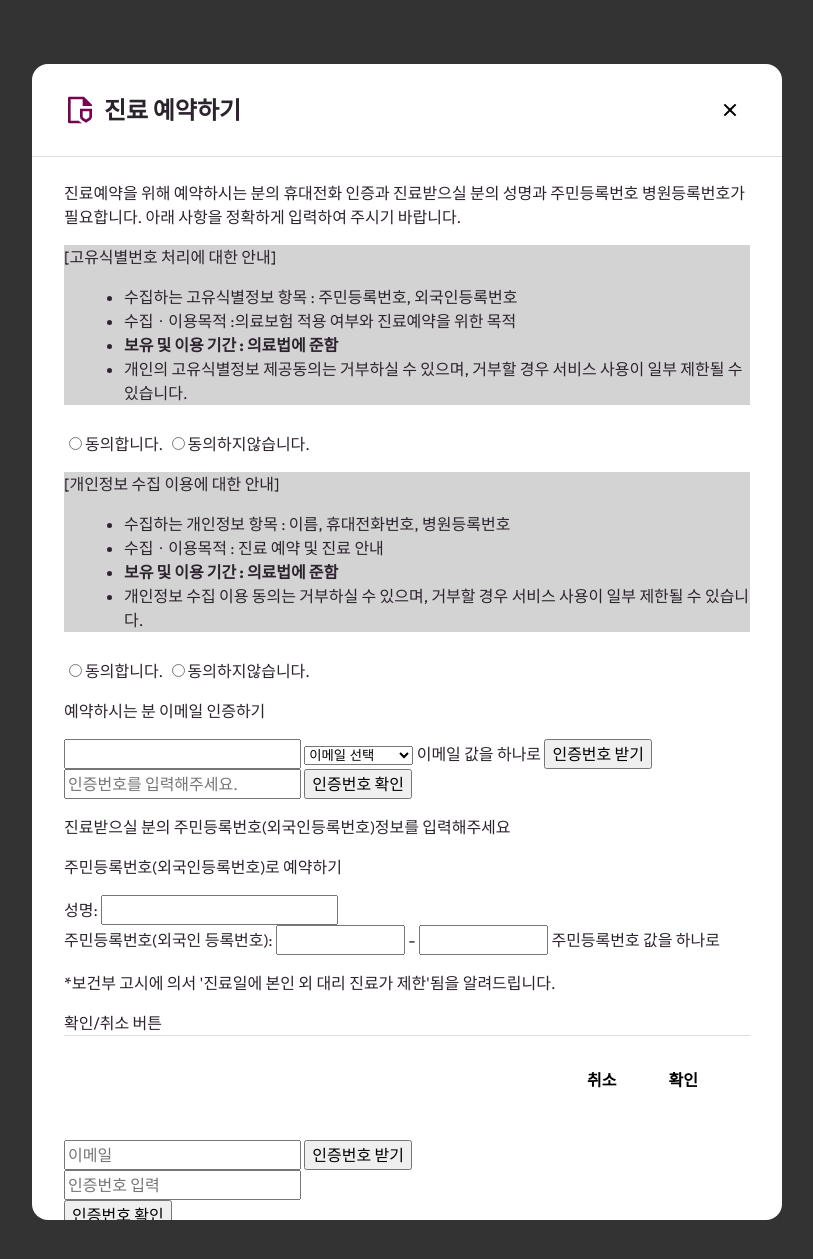
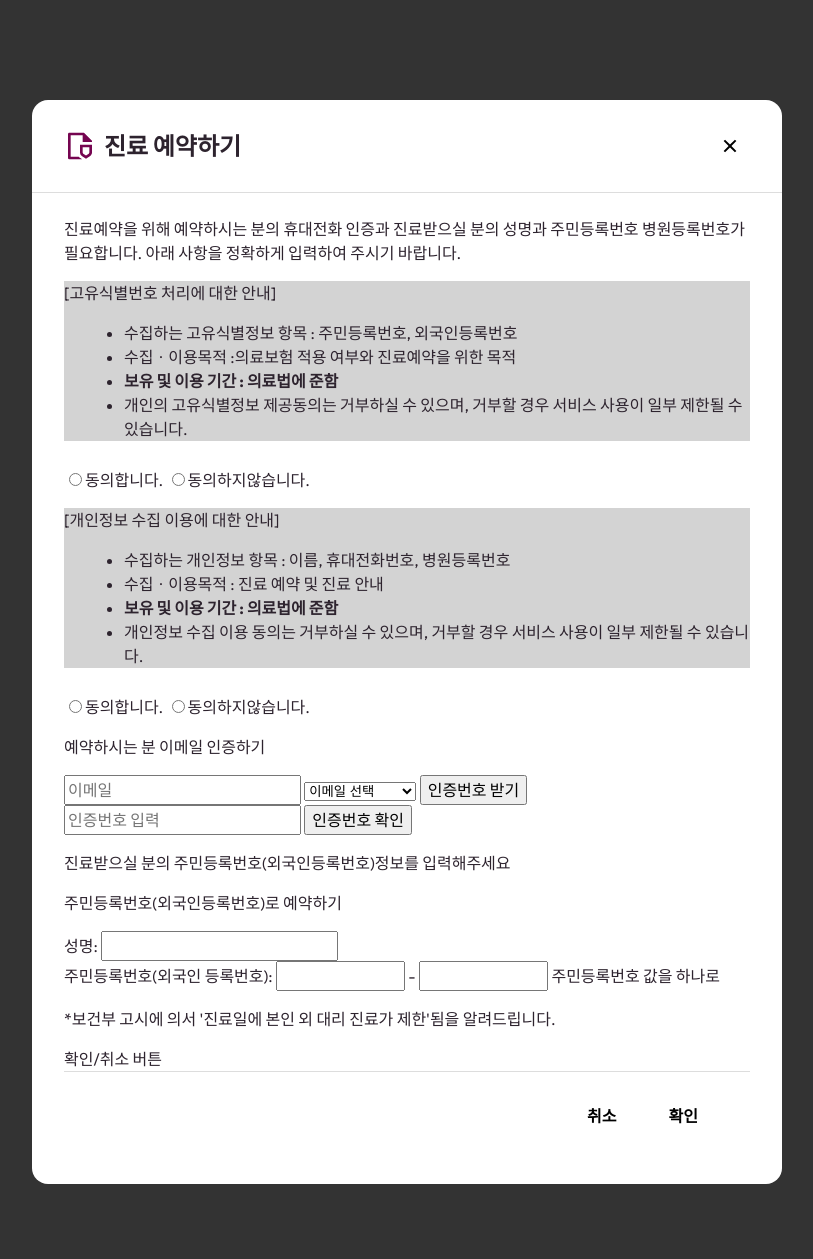
Before and after one commit to hojomu/TEAM_CONTROL_Reservation, a Java web app: page /reservation in a window 1280 px wide. Shown: the top 1259 px of the page, without its empty margins (233-1046 px from the left). Run offline with Spring Boot 4, a stand-in JSP engine, Linux system fonts and the light colour scheme; the project's own start-up code is not run, and a stand-in starts its controllers and pages.

Commit message:
soom 03:53

```diff
--- a/TEAM_CONTROL_Reservation/src/main/webapp/WEB-INF/views/reservation.jsp
+++ b/TEAM_CONTROL_Reservation/src/main/webapp/WEB-INF/views/reservation.jsp
@@ -65,28 +65,27 @@
       <input type="radio" id="agree">동의합니다.
       <input type="radio" id="no_agree">동의하지않습니다.
 
-        <form name="form" action="/test1" method="post">
- 		<p>예약하시는 분 이메일 인증하기</p>
-			<div class="insert_email">
-				<input type="text" id="first_email" />
-				<select id="second_email_select"  onblur="sum_email()">
-					<option id="second_email" value="0" >이메일 선택</option>
-					<option id="second_email" value="@naver.com" >@ naver.com</option>
-    				<option id="second_email" value="@google.com">@ google.com</option>
-    				<option id="second_email" value="@kakao.com">@ kakao.com</option>
-    				<option id="second_email" value="@nate.com">@ nate.com</option>
-    				<option id="second_email" value="@nate.com">@ daum.com</option>
-				</select>
+	    <form name="form" action="/reservation" method="post">
+	    	<p>예약하시는 분 이메일 인증하기</p>
+			<div class="email_auth">
+			<input type="text" id="first_email" placeholder="이메일">
+ 			<select id="second_email" required onblur="sum_email()">
+ 				<option>이메일 선택</option>
+				<option>@naver.com</option>
+				<option>@daum.net</option>
+				<option>@gmail.com</option>
+				<option>@hanmail.com</option>
+				<option>@yahoo.co.kr</option>
+ 			</select>
+			<button type="button" class="email_auth_btn">인증번호 받기</button>
+			</div>
 
- 		이메일 값을 하나로
-		<input type="hidden" name="email" />
-			<button type="button" onclick="email_check()" >인증번호 받기</button>
-			<div id="email_warn" ></div>
-			<input type="text" placeholder="인증번호를 입력해주세요."  >
-			<span class="email_num_warn"></span>
-			<button type="button" >인증번호 확인</button>
-		</div>
+			<input type="text" placeholder="인증번호 입력" id="email_auth_key">
+			<button type="button" id="join">인증번호 확인</button>
+		</form>
 
+
+ 	    <form name="form" action="/test1" method="post">
 		<p>진료받으실 분의 주민등록번호(외국인등록번호)정보를 입력해주세요</p>
 			<div class="insert_information">
 				<p>주민등록번호(외국인등록번호)로 예약하기</p>
@@ -108,20 +107,6 @@
 
 	    </form>
 
-			<form id="join_frm" action="/reservation" method="post">
-				<div class="join_box">
-					<div class="email_auth">
-						<input type="text" placeholder="이메일" name="email" id="email" class="email">
-						<button type="button" id="email_auth_btn" class="email_auth_btn">인증번호 받기</button>
-					</div>
-					<input type="text" placeholder="인증번호 입력" id="email_auth_key">
-				</div>
-				<button type="button" id="join" class="join_btn">인증번호 확인</button>
-			</form>
-
-
-
-
 	     </section>
   </article>
 </div>
--- a/TEAM_CONTROL_Reservation/src/main/webapp/resources/js/email.js
+++ b/TEAM_CONTROL_Reservation/src/main/webapp/resources/js/email.js
@@ -14,7 +14,8 @@
 	});
 
 	$(".email_auth_btn").click(function(){
-    	 var email = $('#email').val();
+		//이메일 주소 하나로 합치기
+		var email = $('#first_email').val() + $('#second_email').val();
 
     	 if(email == ''){
     	 	alert("이메일을 입력해주세요.");
--- a/TEAM_CONTROL_Reservation/src/main/webapp/resources/js/reservation.js
+++ b/TEAM_CONTROL_Reservation/src/main/webapp/resources/js/reservation.js
@@ -1,16 +1,20 @@
 
 //이메일 주소 하나로 합치기
-function sum_email(){
-	 first_email=document.form.first_email.value;
-	/* second_email=document.form.second_email.value;*/
+/*function sum_email(){
+	 first_email = document.form.first_email.value;
+	 second_email = document.form.second_email.value;
+	 email = first_email + second_email;
+	 alert(email);
+
 
 	var second_email = document.getElementById("second_email");
 	var value=(second_email.options[second_email.selectedIndex].value);
 
 	email=first_email+second_email.options[second_email.selectedIndex].value;
+ 	alert(email);
+}*/
 
- 	alert(email);
-}
+
 
 //주민등록번호 주소 하나로 합치기
 function sum_personalnum(){
@@ -22,7 +26,7 @@ function sum_personalnum(){
 }
 
 //이메일 인증번호 받기 버튼 클릭 시
-function email_check(){
+/*function email_check(){
 
 	 var value_str = document.getElementById('second_email_select');
 
@@ -42,4 +46,4 @@ function email_check(){
 	    document.getElementById("email_warn").innerHTML="이메일이 전송 되었습니다. 이메일을 확인해주세요."
 	  }
 
-}
+}*/
```
